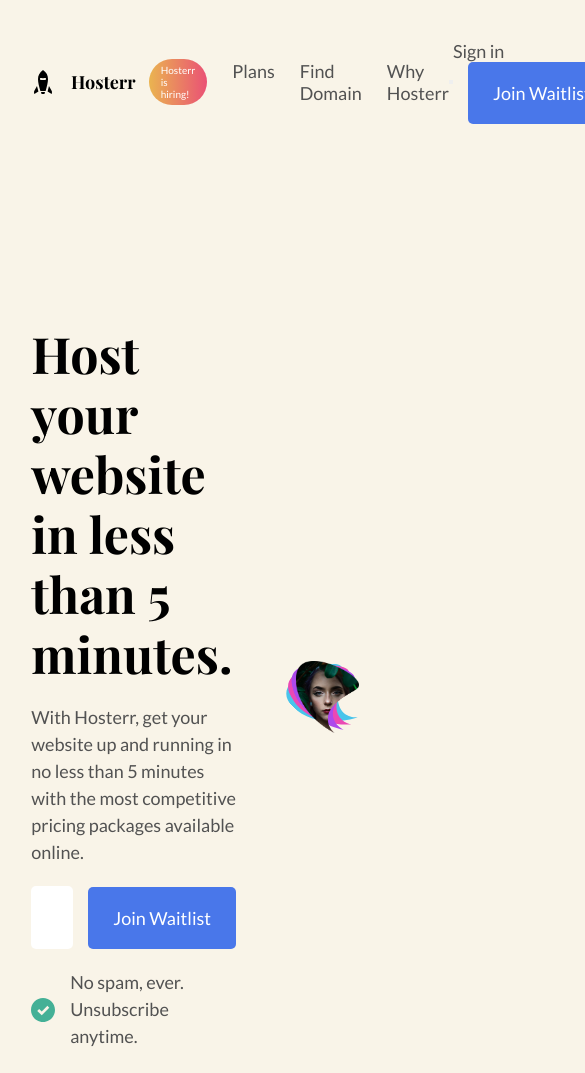
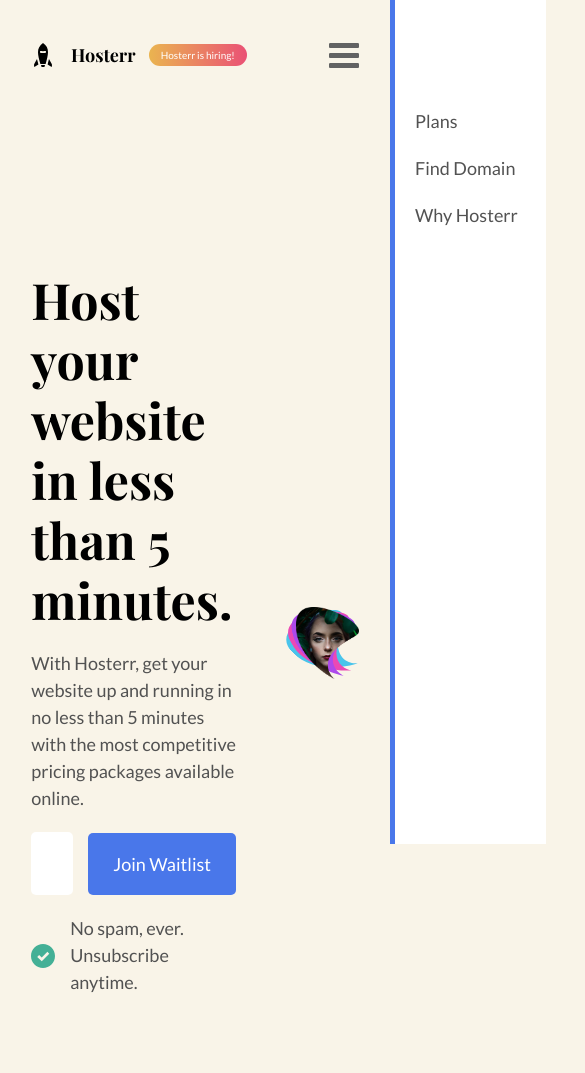
Before and after one commit to Senatrius/codewell-hosterr-waitlist, a plain HTML site: page index.html in a window 390 px wide. Shown: the top 1073 px of the page, 585 px wide, since content can reach past the window. Drawn offline with nearby package versions, Linux system fonts and the light colour scheme.

Commit message:
add mobile menu

```diff
--- a/index.html
+++ b/index.html
@@ -6,8 +6,10 @@
   <meta name="viewport" content="width=device-width, initial-scale=1.0">
   <title>Hosterr Waitlist</title>
 
+
   <link rel="preconnect" href="https://fonts.gstatic.com">
   <link href="https://fonts.googleapis.com/css2?family=Lato:wght@400;700&family=Playfair+Display:wght@400;700&display=swap" rel="stylesheet">
+  <link rel="stylesheet" href="https://cdnjs.cloudflare.com/ajax/libs/font-awesome/5.15.3/css/solid.min.css">
   <link rel="stylesheet" href="style.css">
   <script src="script.js" defer></script>
 </head>
@@ -24,7 +26,9 @@
           <li class="header__nav-item"><a href="#">Find domain</a></li>
           <li class="header__nav-item"><a href="#">Why hosterr</a></li>
         </ul>
-        <button class="header__menu-btn"></button>
+        <button class="header__menu-btn">
+          <img src="Assets/Bars.svg" alt="">
+        </button>
       </nav>
       <div class="header__cta">
         <a href="#" class="header__cta-secondary">Sign in</a>
--- a/script.js
+++ b/script.js
@@ -0,0 +1,15 @@
+const hamburgerBtn = document.querySelector('.header__menu-btn');
+const hamburgerBtnIcon = document.querySelector('.header__menu-btn img');
+const menuSection = document.querySelector('.header__nav ul');
+
+hamburgerBtn.addEventListener('click', () => {
+  if(menuSection.classList.contains('open')) {
+    hamburgerBtnIcon.src = "Assets/Bars.svg";
+    menuSection.classList.remove('open');
+    hamburgerBtn.style.position = "relative";
+  } else {
+    menuSection.classList.add('open');
+    hamburgerBtnIcon.src = "Assets/Times.svg";
+    hamburgerBtn.style.position = "fixed";
+  }
+})
--- a/style.css
+++ b/style.css
@@ -92,12 +92,29 @@
 
 .header__nav ul {
   display: flex;
+  position: relative;
 }
 
 .header__nav-item {
   margin-left: 2.5rem;
   list-style: none;
   text-transform: capitalize;
+}
+
+.header__menu-btn {
+  display: none;
+  align-items: center;
+  justify-content: center;
+  width: 3rem;
+  height: 3rem;
+  background: transparent;
+  border: 0;
+  outline: transparent;
+  cursor: pointer;
+}
+
+.header__menu-btn img {
+  width: 100%;
 }
 
 main {
@@ -225,3 +242,51 @@
   color: #000;
   font-weight: 700;
 }
+
+@media screen and (max-width: 980px) {
+  .header__nav ul {
+    display: block;
+    position: fixed;
+    right: 0;
+    top: 0;
+    height: 100vh;
+    width: 40%;
+    transform: translateX(100%);
+    z-index: 2;
+    transition: transform .2s ease-in-out;
+    background: white;
+    padding: 10rem 1rem 0rem 1rem;
+    border-left: 5px solid var(--clr-primary);
+  }
+
+  .header__nav-item {
+    margin-left: unset;
+    margin-bottom: .5rem;
+  }
+
+  .header__nav-item a {
+    display: block;
+    width: 100%;
+    padding: 1rem;
+    border-radius: .5rem;
+    transition: .02s ease-in-out;
+  }
+
+  .header__nav-item a:hover, .header__nav-item a:focus {
+    background: var(--clr-primary);
+    color: #fff;
+  }
+
+  .header__nav ul.open {
+    transform: translateX(0);
+  }
+
+  .header__menu-btn {
+    display: flex;
+    z-index: 3;
+  }
+
+  .header__cta {
+    display: none;
+  }
+}
```
Also changed, not shown: Assets/Bars.svg (added), Assets/Times.svg (added).
